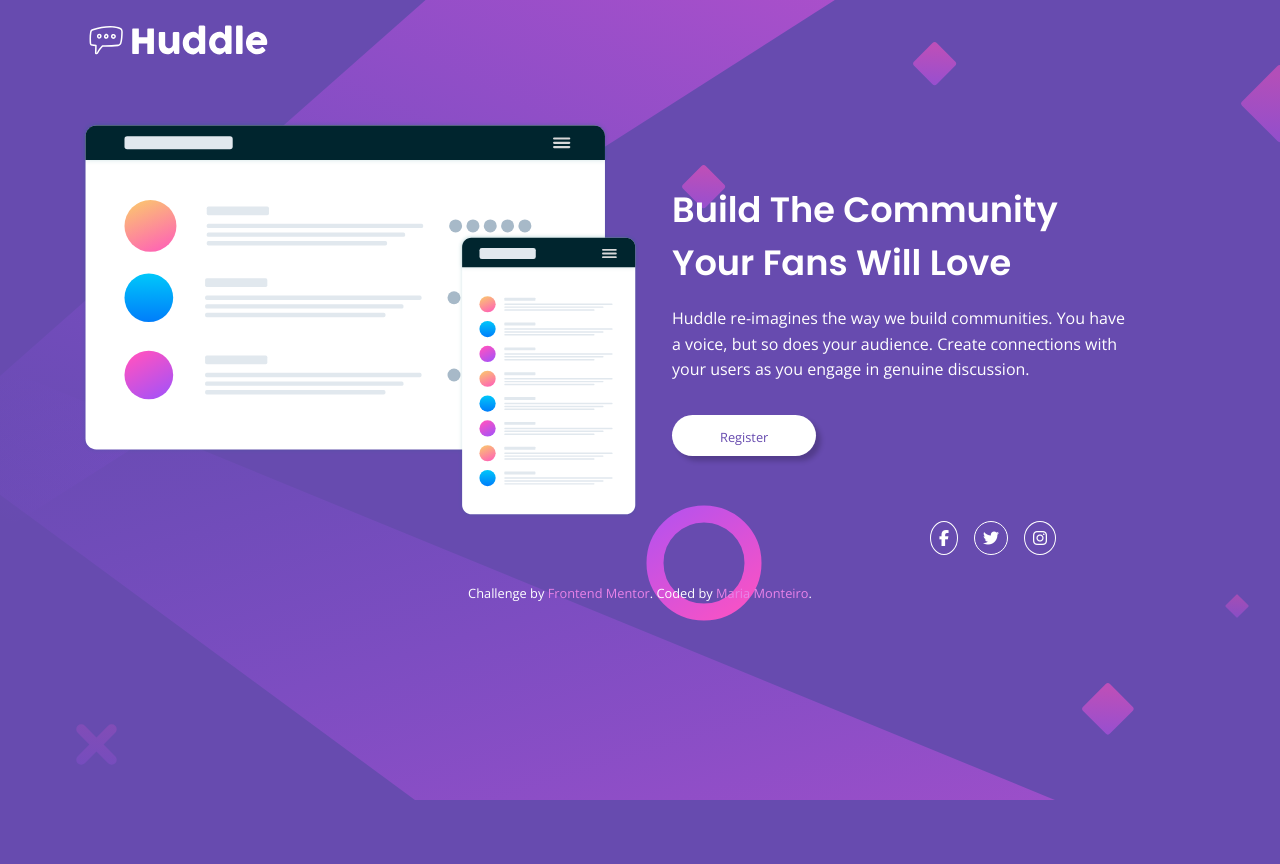
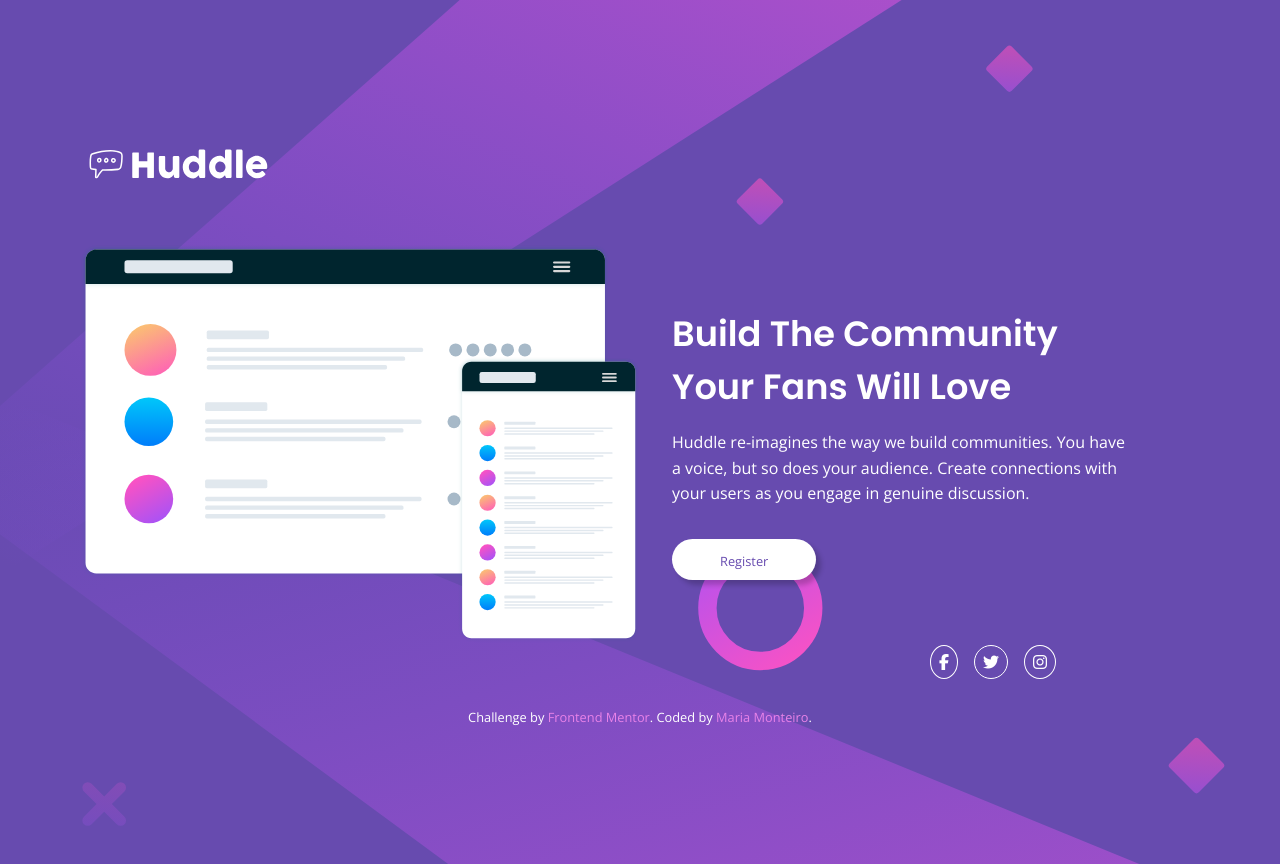
Before and after one commit to maria-monteiros/Huddle-landing-page-with-a-single-introductory-section, a plain HTML site: page index.html in a window 1280 px wide. Before the commit the page ends 800 px from the top, so only its background shows below. Drawn offline with nearby package versions, Linux system fonts and the light colour scheme.

Commit message:
Update style.css

```diff
--- a/css/style.css
+++ b/css/style.css
@@ -25,6 +25,7 @@ body {
     display: flex;
     flex-direction: column;
     align-items: center;
+    justify-content: center;
 
     min-height: 100vh;
     padding: 3rem 2rem;
@@ -144,7 +145,7 @@ i:hover {
         padding:1rem;
 
         width: 90%;
-        margin: auto;
+        margin: 2rem auto;
     }
 
     .banner {
```
